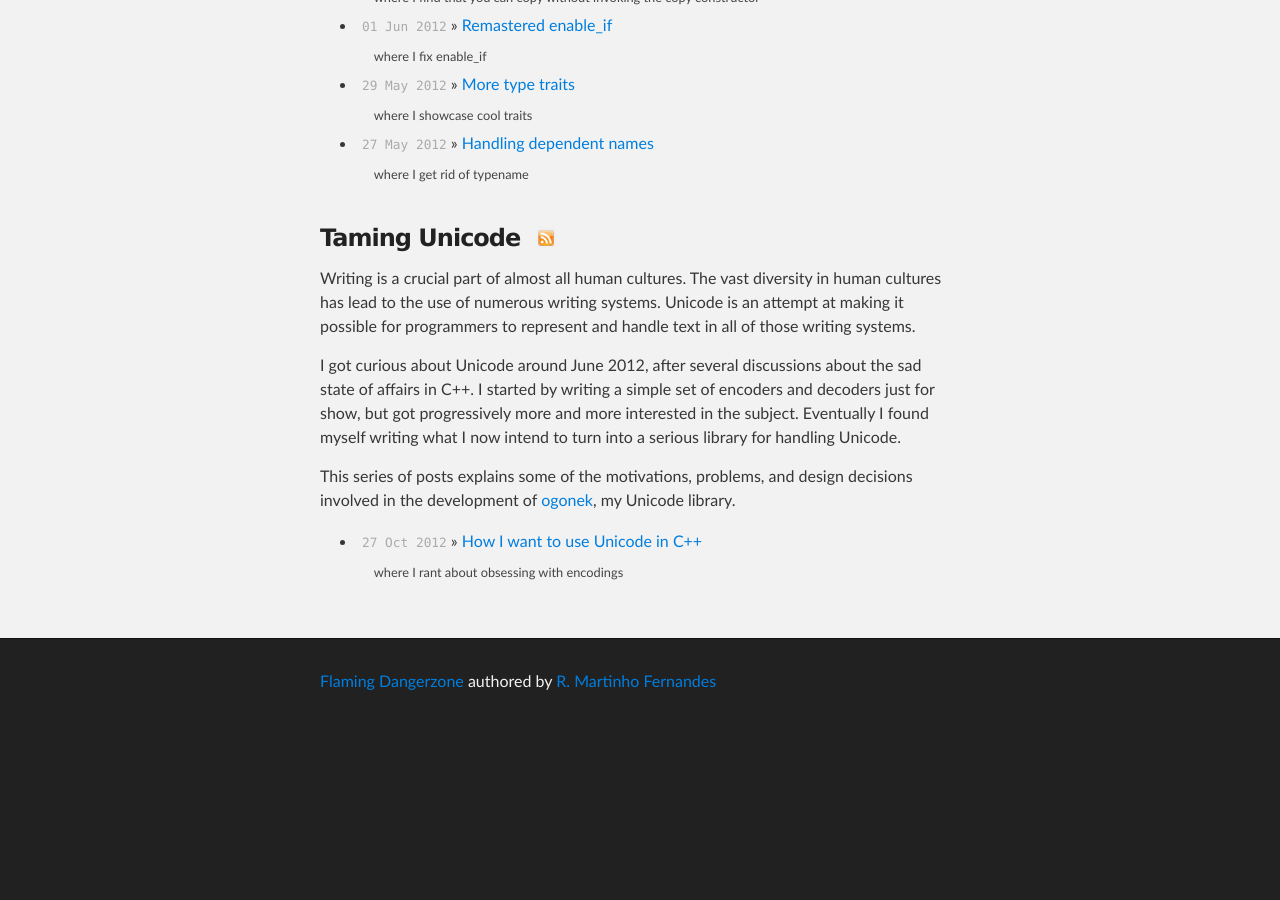
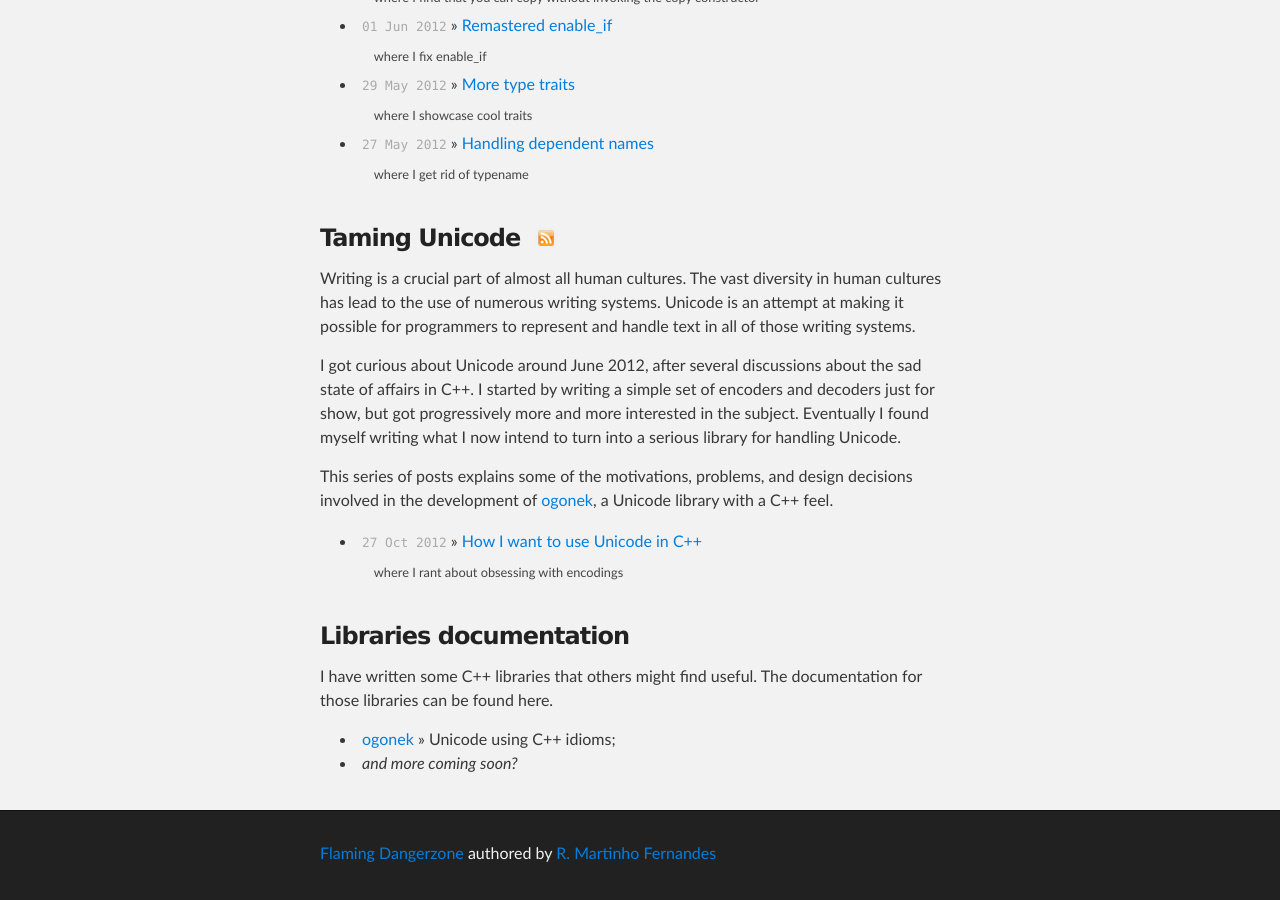
Before and after one commit to rmartinho/flamingdangerzone, a Jekyll site: the page built from index.html, in a window 1280 px wide and 900 px high, scrolled down 910 px. Built offline with Jekyll 4.4.1, drawn with Linux system fonts in a browser that asks for light colours; before the commit the page ends 1638 px from its top, so only the background shows below that.

Commit message:
Clean up and fixes to index

```diff
--- a/index.html
+++ b/index.html
@@ -50,9 +50,9 @@ title: Home
   </p>
 
   <p>
-  This series of posts explains some of the motivations, problems, and design decisions involved
-  in the development of <a href="https://bitbucket.org/martinhofernandes/ogonek">ogonek</a>, my
-  Unicode library.
+  This series of posts explains some of the motivations, problems, and design decisions involved in
+  the development of <a href="https://github.com/rmartinho/ogonek">ogonek</a>, a Unicode library
+  with a C++ feel.
   </p>
 
   <ul class="posts">
@@ -63,29 +63,6 @@ title: Home
 
 </section>
 
-<!--
-<section id="books">
-
-  <h3>
-    Talking books
-    <a href="/rss-books.xml"><img src="images/rss.png" /></a>
-  </h3>
-
-  <p>
-  I like to read. I like reading books about many things, but I am most often interested in the
-  science fiction and fantasy genres. Here is a collection of my opinions on some books I have read.
-  </p>
-
-  <ul class="posts">
-    {% for post in site.categories.books %}
-      {% include post-entry.html %}
-    {% endfor %}
-  </ul>
-
-</section>
--->
-
-<!--
 <section id="docs">
 
   <h3>Libraries documentation</h3>
@@ -96,25 +73,22 @@ title: Home
   </p>
 
   <ul>
--->
+    <li>
+      <a href="/ogonek">ogonek</a> &raquo; Unicode using C++ idioms;
+    </li>
 <!--
     <li>
-      <a href="/doc/ogonek/index.html">ogonek</a> &raquo; a library for handling Unicode
-      using C++ idioms;
+      <a href="/taussig">ogonek</a> &raquo; sequence manipulation;
     </li>
 -->
 <!--
    <li>
-      <a href="/doc/wheels/index.html">Wheels</a> &raquo; a collection of small generic components;
+      <a href="/wheels">Wheels</a> &raquo; collection of generic components;
    </li>
 -->
-<!--
     <li>
       <em>and more coming soon?</em>
     </li>
--->
-<!--
   </ul>
 
 </section>
--->
```
Also changed, not shown: _posts/books/xxx-use-of-weapons.markdown (deleted, +0 -44 lines), rss-books.xml (deleted, +0 -27 lines).
